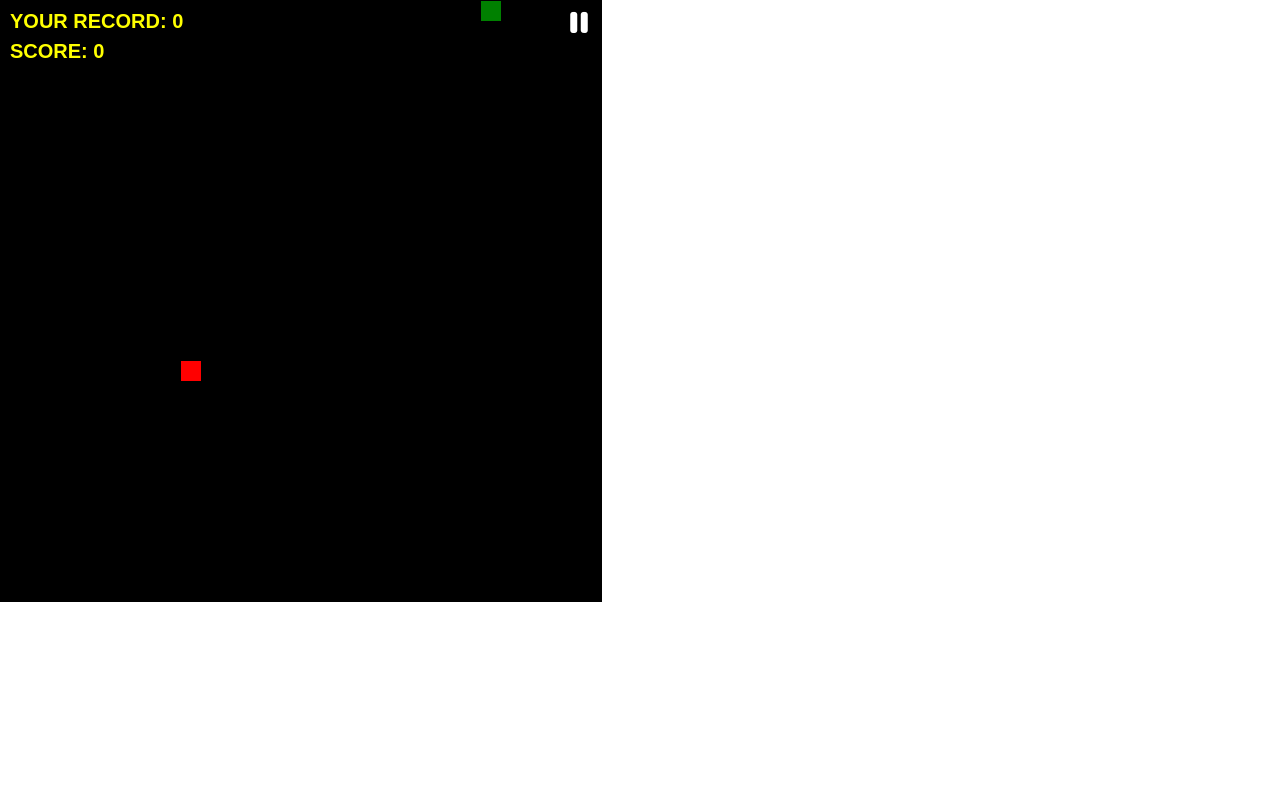
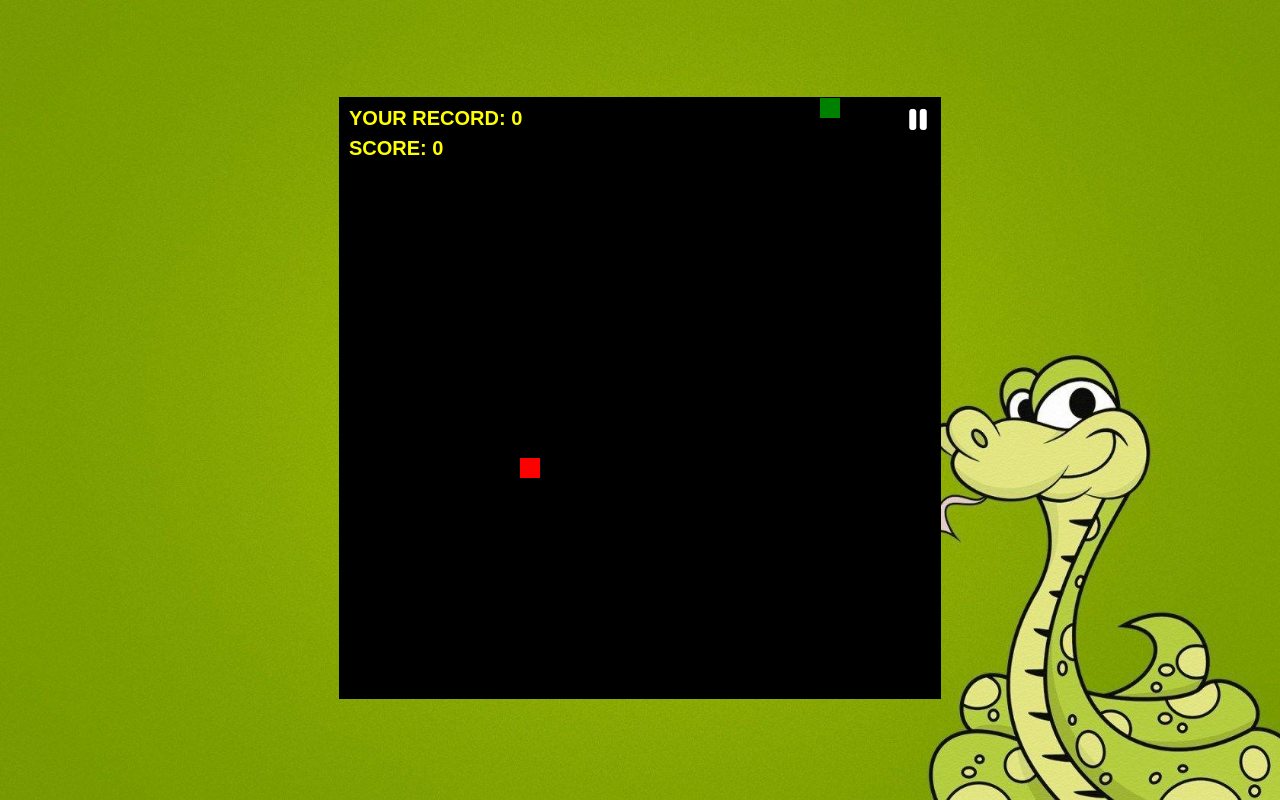
Before and after one commit to Dilele2509/caseStudy, a plain HTML site: page index.html in a window 1280 px wide. Drawn offline with Linux system fonts and the light colour scheme.

Commit message:
update snake game

```diff
--- a/assets/css/style.css
+++ b/assets/css/style.css
@@ -9,7 +9,22 @@
 html {
     font-family: Arial, Helvetica, sans-serif;
 }
+
+body {
+    position: relative;
+    display: flex;
+    align-items: center;
+    justify-content: center;
+    min-block-size: 100vh;
+    background-image: url(../img/background.jpg);
+    background-repeat: no-repeat;
+    background-size: cover;
+}
 /* canvas box */
+
+.game{
+    position: relative;
+}
 
 canvas {
     border: 1px solid #000;
@@ -19,7 +34,7 @@ canvas {
 .record,
 .result {
     display: inline-block;
-    position: fixed;
+    position: absolute;
     top: 10px;
     left: 10px;
     font-size: 20px;
@@ -47,7 +62,7 @@ button:hover {
 .newGameBtn,
 .btnReset {
     display: none;
-    position: fixed;
+    position: absolute;
     top: 330px;
     left: 250px;
     min-width: 100px;
@@ -59,7 +74,7 @@ button:hover {
 }
 
 .stopBtn {
-    position: fixed;
+    position: absolute;
     top: 0px;
     left: 555px;
     font-size: 28px;
@@ -68,7 +83,7 @@ button:hover {
 
 .playBtn {
     display: none;
-    position: fixed;
+    position: absolute;
     top: 259px;
     left: 266px;
     min-width: 48px;
@@ -76,6 +91,7 @@ button:hover {
     animation: ease-in growUp .4s;
 
 }
+
 
 @keyframes growUp {
     from{
--- a/index.html
+++ b/index.html
@@ -5,10 +5,14 @@
     <meta http-equiv="X-UA-Compatible" content="IE=edge">
     <meta name="viewport" content="width=device-width, initial-scale=1.0">
     <title>snake game của DiLe</title>
+    <link rel="shortcut icon" href="/assets/img/webIcon.png" type="image/x-icon">
     <link rel="stylesheet" href="./assets/css/style.css">
     <link rel="stylesheet" href="./assets/fonts/fontawesome-free-6.0.0-beta3-web/css/all.css">
 </head>
 <body>
+    <div class="game">
+        <div class="setting"></div>
+    </div>
 </body>
 <script src="./snake.js"></script>
 <script src="./food.js"></script>
--- a/main.js
+++ b/main.js
@@ -26,9 +26,9 @@ class snakeGame {
         this.maxResult = document.createElement('div');
         this.maxResult.classList.add("record");
 
-        document.body.appendChild(this.canvas);
-        document.body.appendChild(this.maxResult);
-        document.body.appendChild(this.result);
+        document.body.firstChild.nextSibling.appendChild(this.canvas);
+        document.body.firstChild.nextSibling.appendChild(this.maxResult);
+        document.body.firstChild.nextSibling.appendChild(this.result);
 
 
         // create reset button
@@ -39,7 +39,7 @@ class snakeGame {
             this.btnReset.style.display = 'none';
             this.reset();
         })
-        document.body.appendChild(this.btnReset);
+        document.body.firstChild.nextSibling.appendChild(this.btnReset);
 
         // create stop button
         this.stopBtn = document.createElement('button');
@@ -50,7 +50,7 @@ class snakeGame {
             this.newGameBtn.style.display = 'block';
             this.stop();
         })
-        document.body.appendChild(this.stopBtn);
+        document.body.firstChild.nextSibling.appendChild(this.stopBtn);
 
         // create play button
         this.playBtn = document.createElement('button');
@@ -61,7 +61,7 @@ class snakeGame {
             this.playBtn.style.display = 'none';
             this.newGameBtn.style.display = 'none';
         })
-        document.body.appendChild(this.playBtn);
+        document.body.firstChild.nextSibling.appendChild(this.playBtn);
 
         // create new game button
         this.newGameBtn = document.createElement('button');
@@ -74,7 +74,7 @@ class snakeGame {
             this.record = 0;
             this.reset();
         })
-        document.body.appendChild(this.newGameBtn);
+        document.body.firstChild.nextSibling.appendChild(this.newGameBtn);
 
 
         this.snake = new snake(this);
--- a/snake.js
+++ b/snake.js
@@ -6,6 +6,7 @@ class snake {
         this.grid = 20;
         this.dx = this.grid;
         this.dy = 0;
+        this.color = 'green';
         this.cell = [];
         this.maxCell = 1;
     }
@@ -41,7 +42,7 @@ class snake {
     draw(){
         // draw snake
         for(let i = 0; i < this.cell.length; i++){
-            this.snakeGame.ctx.fillStyle = 'green';
+            this.snakeGame.ctx.fillStyle = this.color;
             this.snakeGame.ctx.fillRect(this.cell[i].x,this.cell[i].y,this.grid,this.grid);
         }
     }
```
Also changed, not shown: assets/img/background.jpg (added), assets/img/webIcon.png (added).
